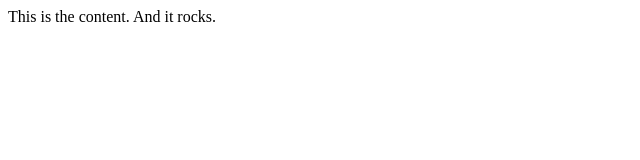
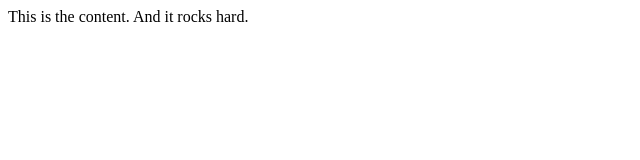
Before and after one commit to petershank/examples, a plain HTML site: page html/index.html in a window 1280 px wide. Shown: the full height of the page, 0-640 px from the left. Drawn offline with Linux system fonts and the light colour scheme.

Commit message:
add comments to test git tooling

```diff
--- a/class/class.js
+++ b/class/class.js
@@ -2,7 +2,7 @@
 
 // see https://developer.mozilla.org/en-US/docs/Web/JavaScript/Reference/Global_Objects/Object/toString
 //for fun and profit
-//all the time
+//all the time is great and committed
 
 class MyClass {
   constructor(
--- a/html/index.html
+++ b/html/index.html
@@ -5,6 +5,6 @@
     <title>HTML boilerplate</title>
   </head>
   <body>
-    This is the content. And it rocks.
+    This is the content. And it rocks hard.
   </body>
 </html>
```
